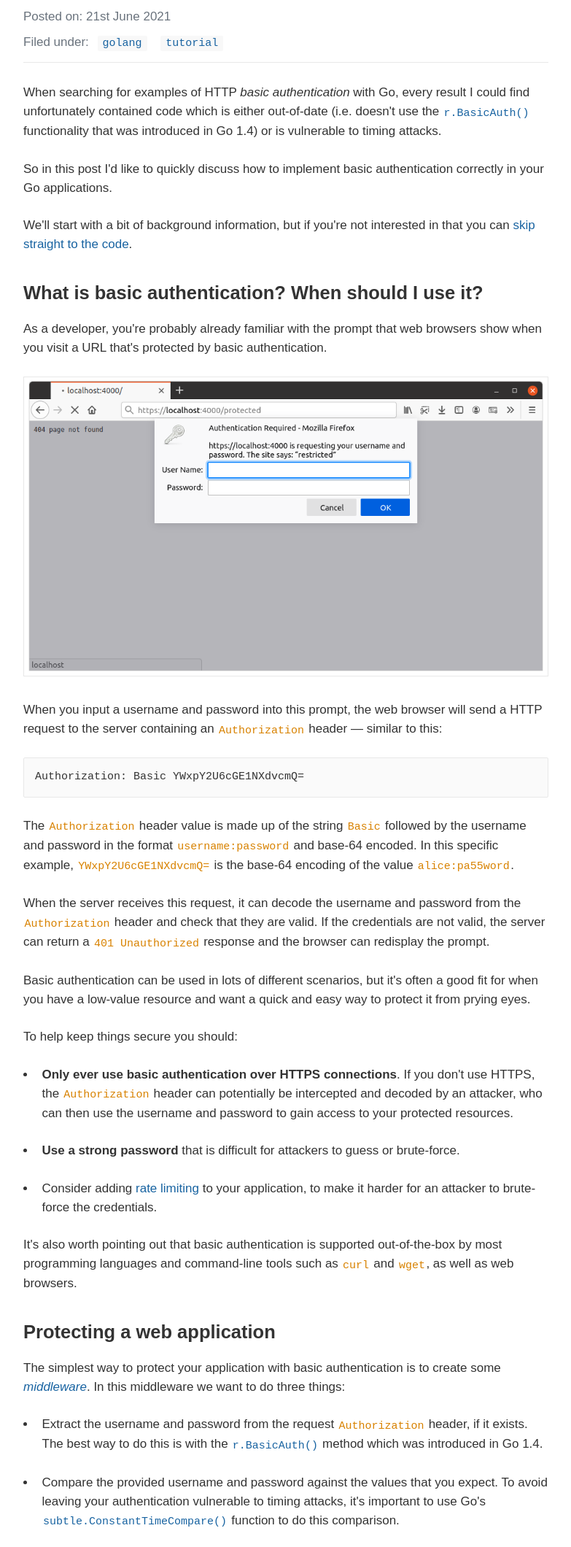
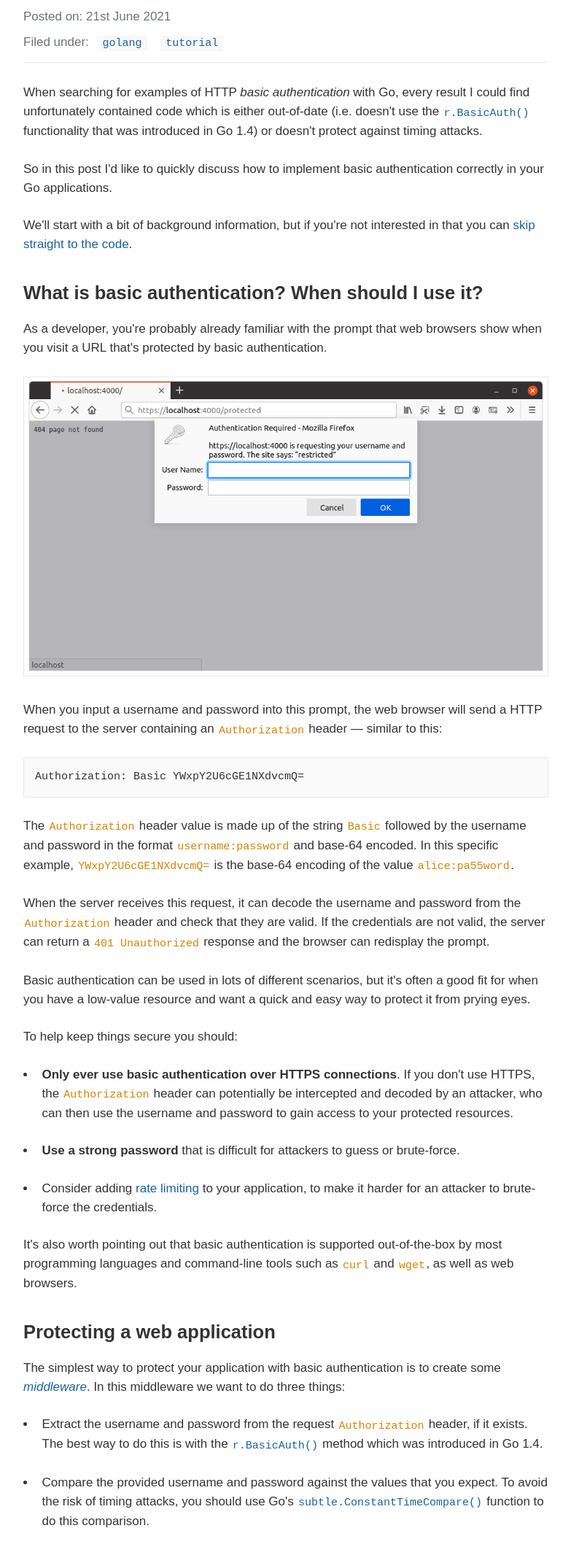
Before and after one commit to alexedwards/alexedwards.github.io, a plain HTML site: page blog/basic-authentication-in-go.html in a window 1280 px wide. Shown: the part 595-2715 px from the top of the page at 73% size, without its empty margins (248-1031 px from the left). Drawn offline with Linux system fonts and the light colour scheme; a script that the page names is missing; a web font is replaced by a local one.

Commit message:
Add notes and tweak language

```diff
--- a/blog/basic-authentication-in-go.html
+++ b/blog/basic-authentication-in-go.html
@@ -56,7 +56,7 @@
         </span>
 
     </div>
-    <p>When searching for examples of HTTP <em>basic authentication</em> with Go, every result I could find unfortunately contained code which is either out-of-date (i.e. doesn't use the <a href="https://golang.org/pkg/net/http/#Request.BasicAuth"><code>r.BasicAuth()</code></a> functionality that was introduced in Go 1.4) or is vulnerable to timing attacks.</p>
+    <p>When searching for examples of HTTP <em>basic authentication</em> with Go, every result I could find unfortunately contained code which is either out-of-date (i.e. doesn't use the <a href="https://golang.org/pkg/net/http/#Request.BasicAuth"><code>r.BasicAuth()</code></a> functionality that was introduced in Go 1.4) or doesn't protect against timing attacks.</p>
 
 <p>So in this post I'd like to quickly discuss how to implement basic authentication correctly in your Go applications.</p>
 
@@ -113,12 +113,11 @@ Authorization: Basic YWxpY2U6cGE1NXdvcmQ=
     </li>
 
     <li>
-        <p>Compare the provided username and password against the values that you expect. To avoid leaving your authentication vulnerable to timing attacks, it's important to use Go's <a href="https://golang.org/pkg/crypto/subtle/#ConstantTimeCompare"><code>subtle.ConstantTimeCompare()</code></a> function to do this comparison.<p>
+        <p>Compare the provided username and password against the values that you expect. To avoid the risk of timing attacks, you should use Go's <a href="https://golang.org/pkg/crypto/subtle/#ConstantTimeCompare"><code>subtle.ConstantTimeCompare()</code></a> function to do this comparison.<p>
 
         <aside class="note">
-            <strong>Note:</strong> In Go (like most languages) the normal <code>==</code> comparison operator will return as soon as it finds a difference between two strings. So if the first character is different, it will return after just looking at one character. This enables a <a href="https://www.cs.rice.edu/~dwallach/pub/crosby-timing2009.pdf">timing attack</a> where an attacker could make lots of requests to your application, and look at discrepancies in the average response time. The amount of time taken for them receive a <code>401</code> response effectively tells them how many characters they got right, and with enough requests, it's possible to build up a picture of the complete username and password. Using <code>subtle.ConstantTimeCompare()</code> helps us avoid this issue.
+            <strong>Note:</strong> In Go (like most languages) the normal <code>==</code> comparison operator will return as soon as it finds a difference between two strings. So if the first character is different, it will return after just looking at one character. In theory, this opens the opportunity for a <a href="https://www.cs.rice.edu/~dwallach/pub/crosby-timing2009.pdf">timing attack</a> where an attacker could make lots of requests to your application, and look at discrepancies in the average response time. The amount of time taken for them receive a <code>401</code> response effectively tells them how many characters they got right, and with enough requests, they could build up a picture of the complete username and password. Things like network jitter make this specific attack very difficult to pull off, but remote timing attacks <a href="https://www.cs.rice.edu/~dwallach/pub/crosby-timing2009.pdf">are already a reality</a> and may become even more viable in the future. Given that we can quite easily protect against this risk by using <code>subtle.ConstantTimeCompare()</code>, it makes sense to do so.
         </aside>
-
 
         <p>It's also important to be aware that using <code>subtle.ConstantTimeCompare()</code> can <a href="https://github.com/golang/go/issues/18936">leak information about username and password length</a>. To prevent this, we should hash both the provided and expected username and password values using a fast cryptographic hash function like SHA-256 before comparing them. This ensures that both the provided and expected values that we are comparing are equal in length and prevents <code>subtle.ConstantTimeCompare()</code> <em>itself</em> from returning early.</p>
     </li>
@@ -176,7 +175,12 @@ Authorization: Basic YWxpY2U6cGE1NXdvcmQ=
 
 </pre></code></figure>
 
-<p>You might be wondering here what the <code>realm</code> value is and why we are setting it to <code>"restricted"</code> in the <code>WWW-Authenticate</code> response header.</p>
+
+<aside class="note">
+    <strong>Important:</strong> There's a chance that you're looking at the code above and thinking <em>"I thought you should never use SHA-256 for hashing passwords..."</em>. If you are, it's important to emphasize that the username and password are <strong>not</strong> being hashed for the purpose of storage, they are <strong>only</strong> being hashed in order to get two equal-length byte slices that can be compared in constant-time. Low collision risk is the important thing here, and a fast hash like SHA-256 is sufficient for this purpose.</em>
+</aside>
+
+<p>You might also be wondering here what the <code>realm</code> value is and why we are setting it to <code>"restricted"</code> in the <code>WWW-Authenticate</code> response header.</p>
 
 <p>Basically, the realm value is a string which allows you to create <em>partitions</em> of protected space in your application. So, for example, an application could have a <code>"documents"</code> realm and an <code>"admin area"</code> realm, which require different basic authentication credentials. A web browser (or other type of client) can cache and automatically reuse the same username and password for any requests within the same realm, so that the prompt doesn't need to be shown for every single request.</p>
 
```
